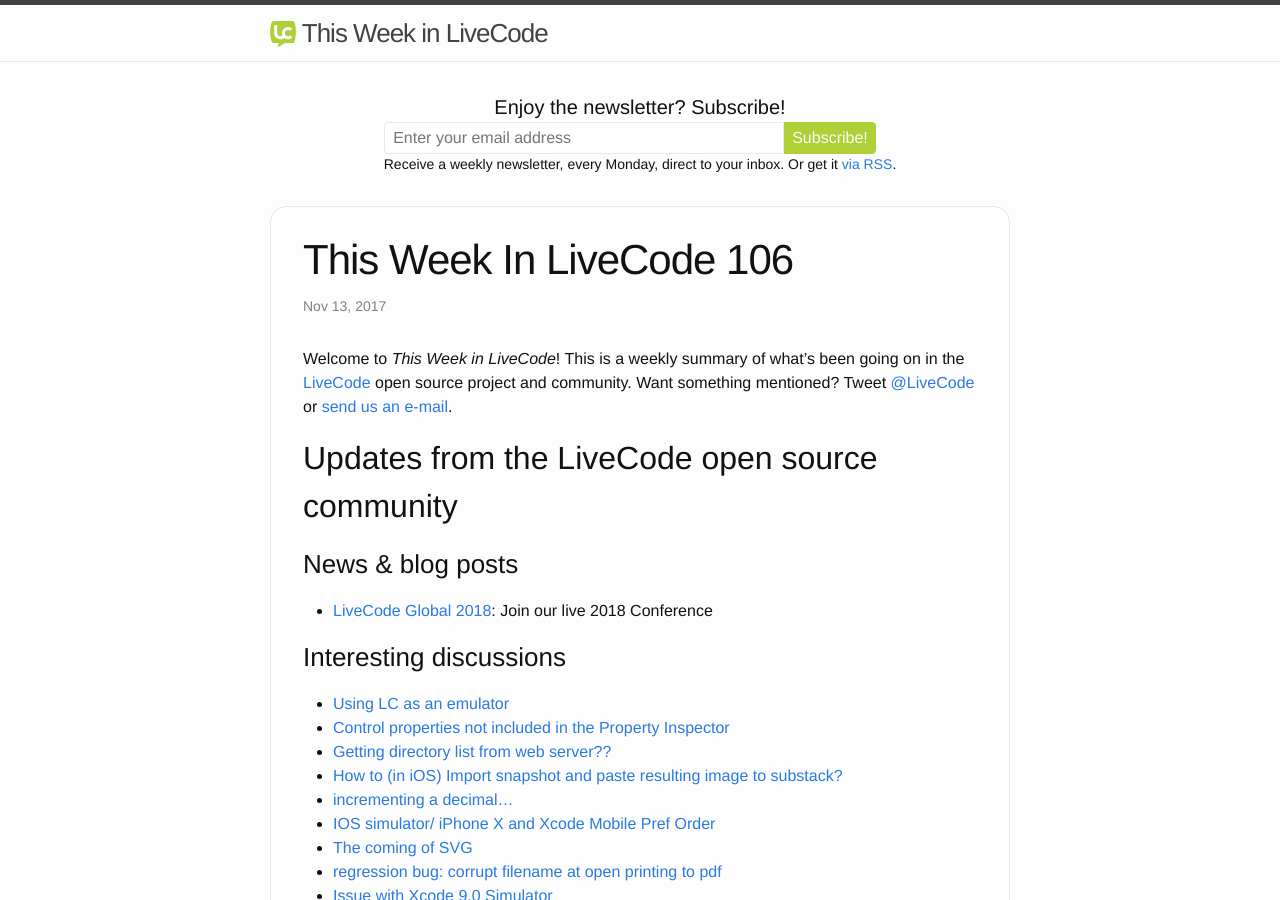
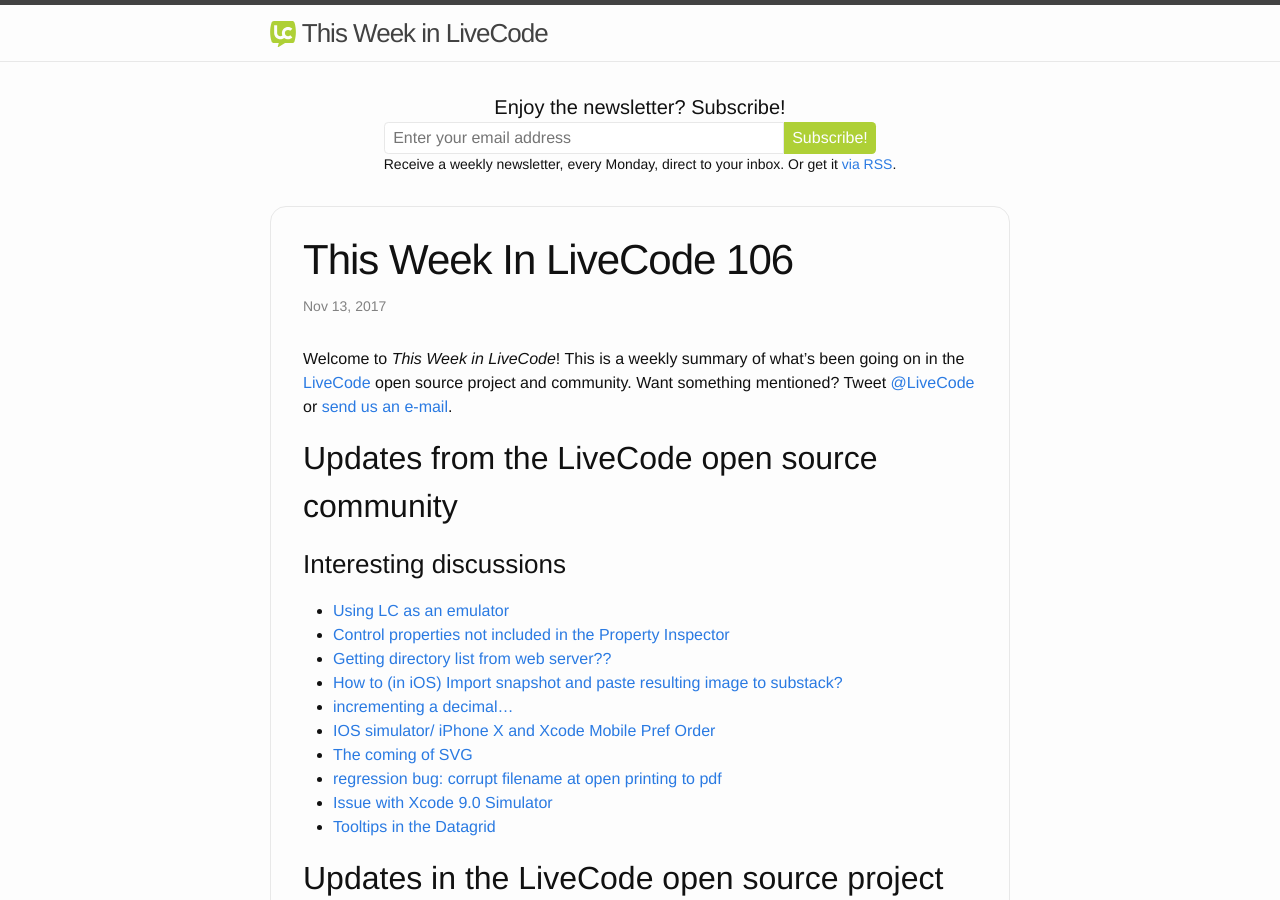
Before and after one commit to livecode/this-week-in-livecode, a Jekyll site: the page built from _posts/2017-11-13-this-week-in-livecode-106.markdown, in a window 1280 px wide and 900 px high. Built offline with Jekyll 4.4.1, drawn with Linux system fonts in a browser that asks for light colours.

Commit message:
Issue 106 - Minor tweaks

```diff
--- a/_posts/2017-11-13-this-week-in-livecode-106.markdown
+++ b/_posts/2017-11-13-this-week-in-livecode-106.markdown
@@ -13,10 +13,9 @@
 
 ## Updates from the LiveCode open source community
 
-
+<!---
 ### News & blog posts
-
-- [LiveCode Global 2018](https://livecode.com/global/lcg18/): Join our live 2018 Conference
+--->
 
 
 
```
